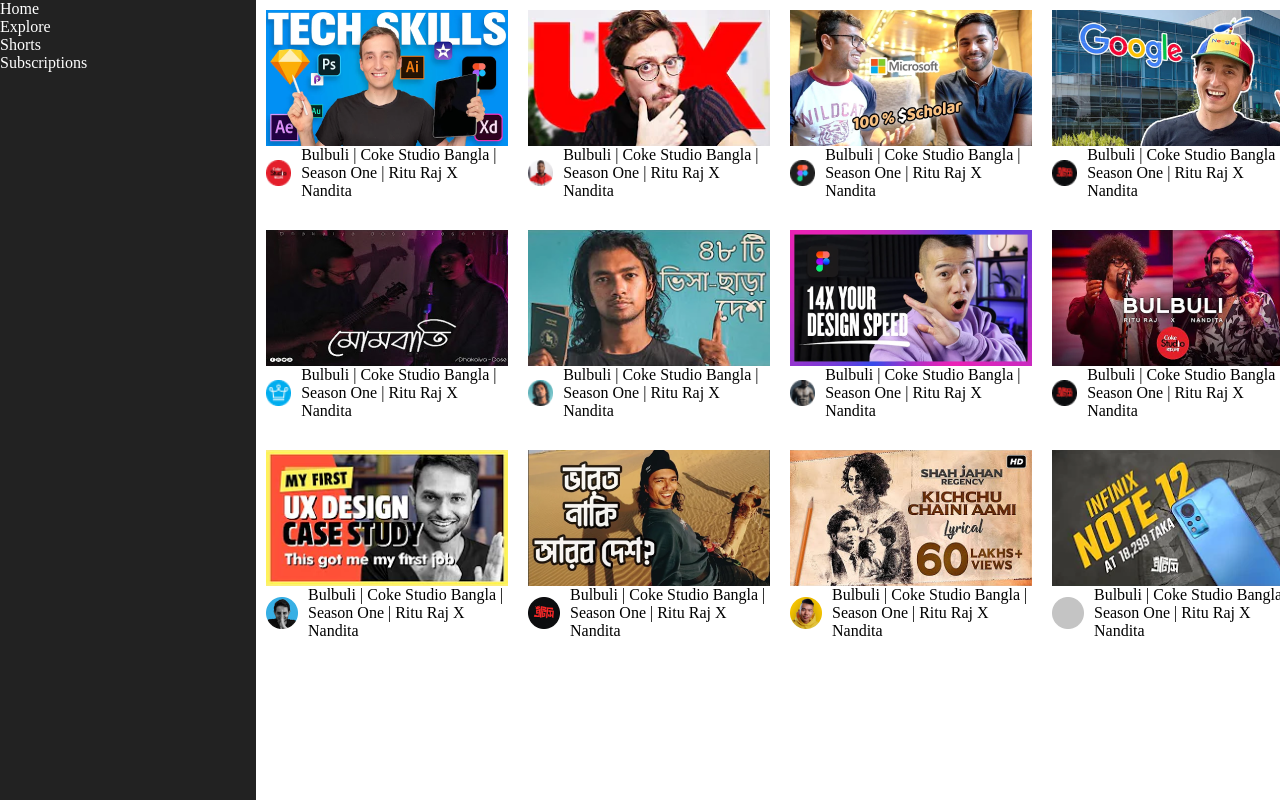
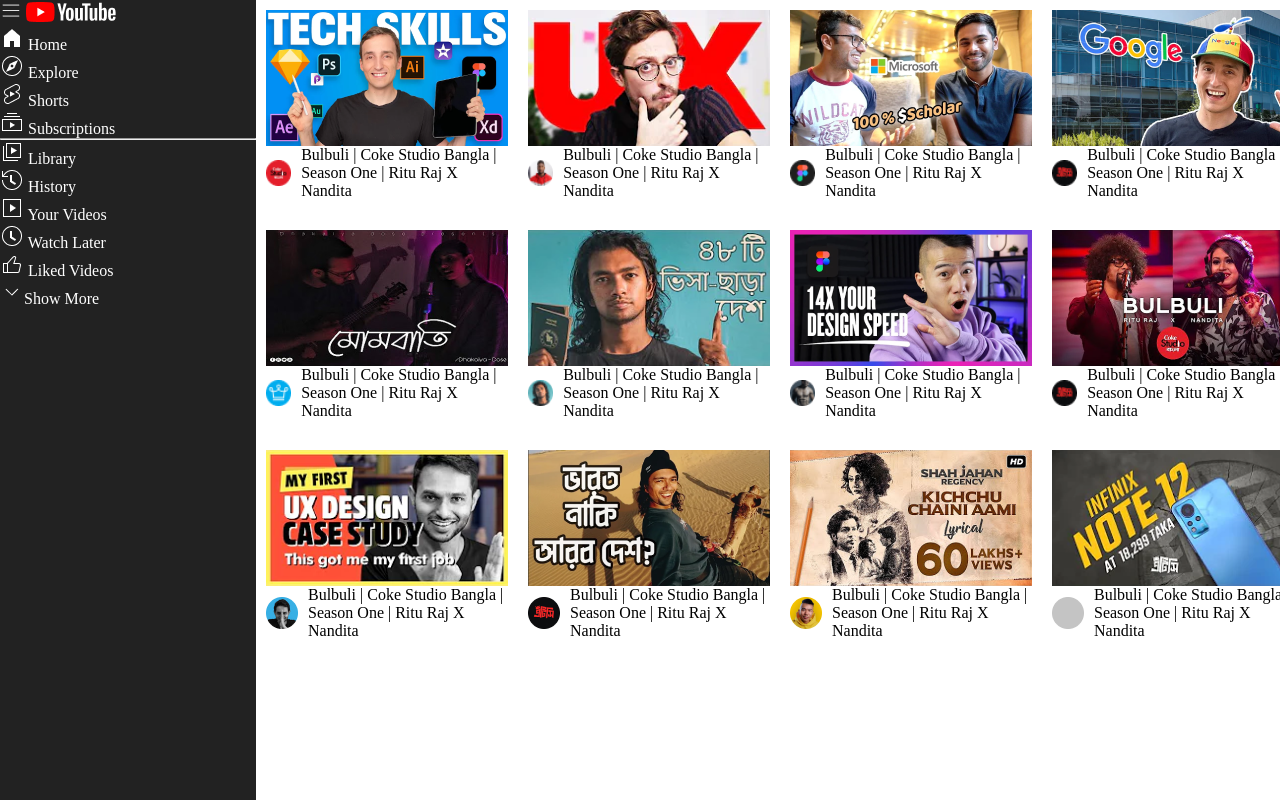
Before and after one commit to pjisiddhantsingh/youtube_clone, a plain HTML site: page youtube-clone-boilerplate-main/index.html in a window 1280 px wide. Drawn offline with Linux system fonts and the light colour scheme.

Commit message:
Update index.html

```diff
--- a/youtube-clone-boilerplate-main/index.html
+++ b/youtube-clone-boilerplate-main/index.html
@@ -10,12 +10,25 @@
   <body>
     <div class="container">
       <div class="navigation_sidebar">
+       <div class="nav_header">
+        <img id="ham" src="./assets/hambarger.png"/>
+        <img id="logo" src="./assets/Youtube logo.png"/>
+       </div>
         <nav>
           <ul>
-            <li>Home</li>
-            <li>Explore</li>
-            <li>Shorts</li>
-            <li>Subscriptions</li>
+            <li> <img src="./assets/home.png"/> Home</li>
+            <li> <img src="./assets/explore.png"/> Explore</li>
+            <li> <img src="./assets/shorts.png"/> Shorts</li>
+            <li> <img src="./assets/subscription.png"/> Subscriptions</li>
+          </ul>
+          <hr/>
+          <ul>
+            <li> <img src="./assets/library.png"/> Library</li>
+            <li> <img src="./assets/history.png"/> History</li>
+            <li> <img src="./assets/your_video.png"/> Your Videos</li>
+            <li> <img src="./assets/watch_later.png"/> Watch Later</li>
+            <li> <img src="./assets/liked.png"/> Liked Videos</li>
+            <li> <img src="./assets/down_arrow.png"/>Show More</li>
           </ul>
         </nav>
       </div>
```
